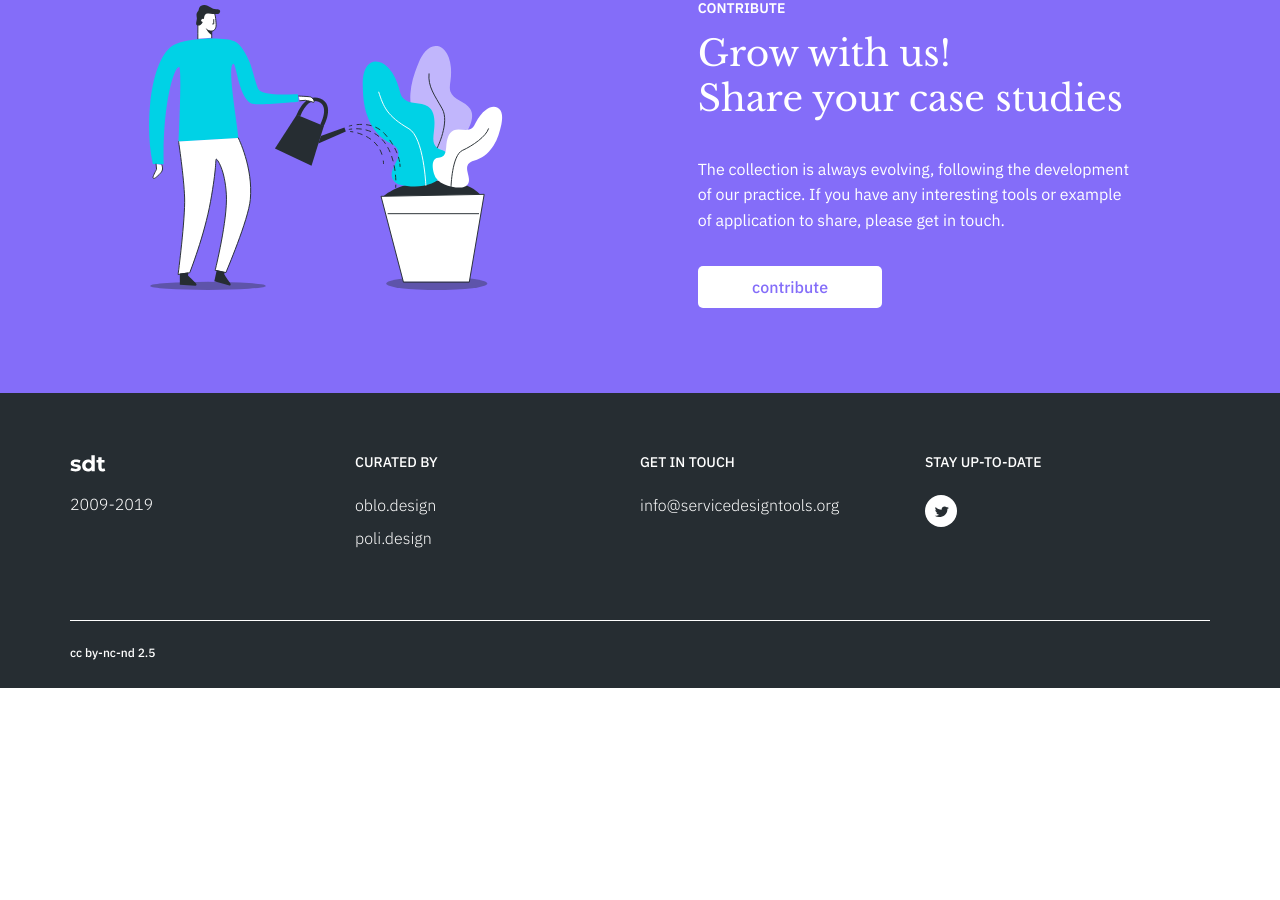
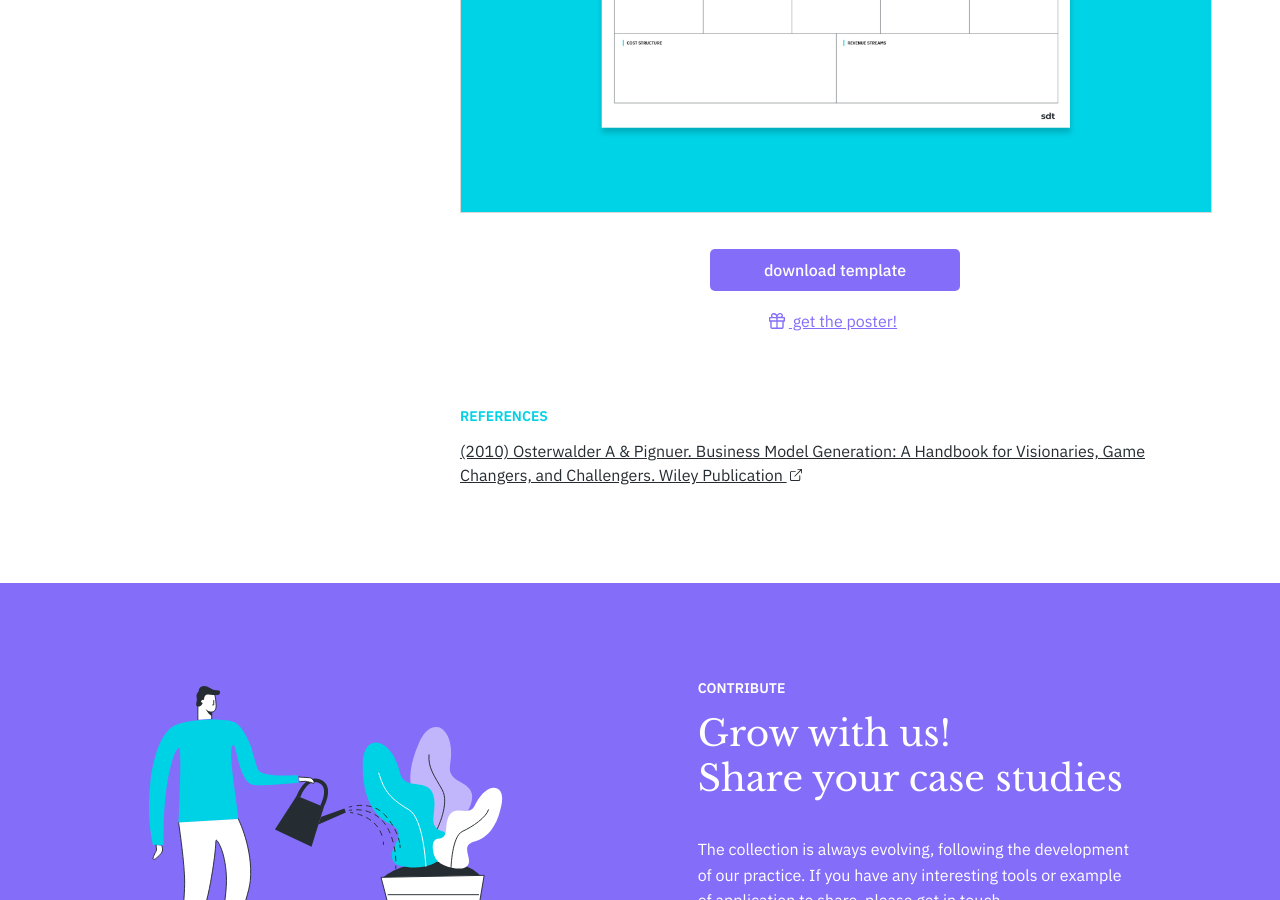
Before and after one commit to service-design-tools/sdt-website, a Jekyll site: the page built from _tools/business-model-canvas.md, in a window 1280 px wide and 900 px high, scrolled down 1459 px. Built offline with Jekyll 4.4.1, drawn with Linux system fonts in a browser that asks for light colours; before the commit the page ends 2147 px from its top, so only the background shows below that.

Commit message:
Update tool “business-model-canvas”

```diff
--- a/_tools/business-model-canvas.md
+++ b/_tools/business-model-canvas.md
@@ -51,6 +51,9 @@
     - Offering Map
 use: 'Describe, design, challenge and pivot your business model.'
 reminder: 'Focus on the big picture, also the smallest details come with a cost.'
+template:
+  file: /assets/images/uploads/business-model-canvas_template.pdf
+  image: /assets/images/uploads/business-model-canvas-preview.jpg
 references:
   - link: >-
       https://www.wiley.com/en-us/Business+Model+Generation%3A+A+Handbook+for+Visionaries%2C+Game+Changers%2C+and+Challengers-p-9780470876411
```
